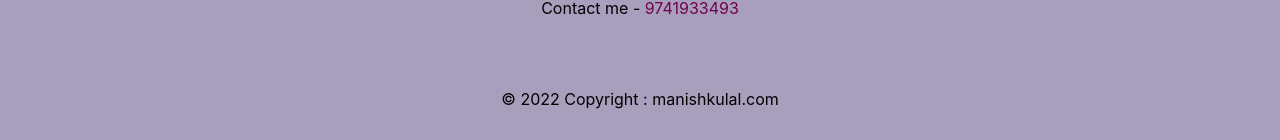
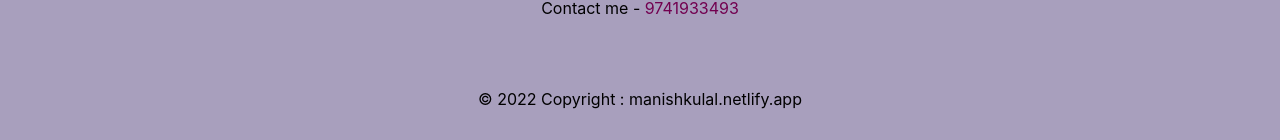
Before and after one commit to manishkulal54/Portfolio, a React (Create React App) app: page / in a window 1280 px wide. Shown: the part 4045-4185 px from the top of the page. Built offline with nearby package versions, Linux system fonts and the light colour scheme.

Commit message:
copyright text updated

```diff
--- a/src/components/Footer.js
+++ b/src/components/Footer.js
@@ -25,7 +25,7 @@ export default function Footer(props) {
         </div>
         <div className="foot-texts">
           <div>
-            © 2022 Copyright : manishkulal.com
+            © 2022 Copyright : manishkulal.netlify.app
           </div>
         </div>
       </div>
```
